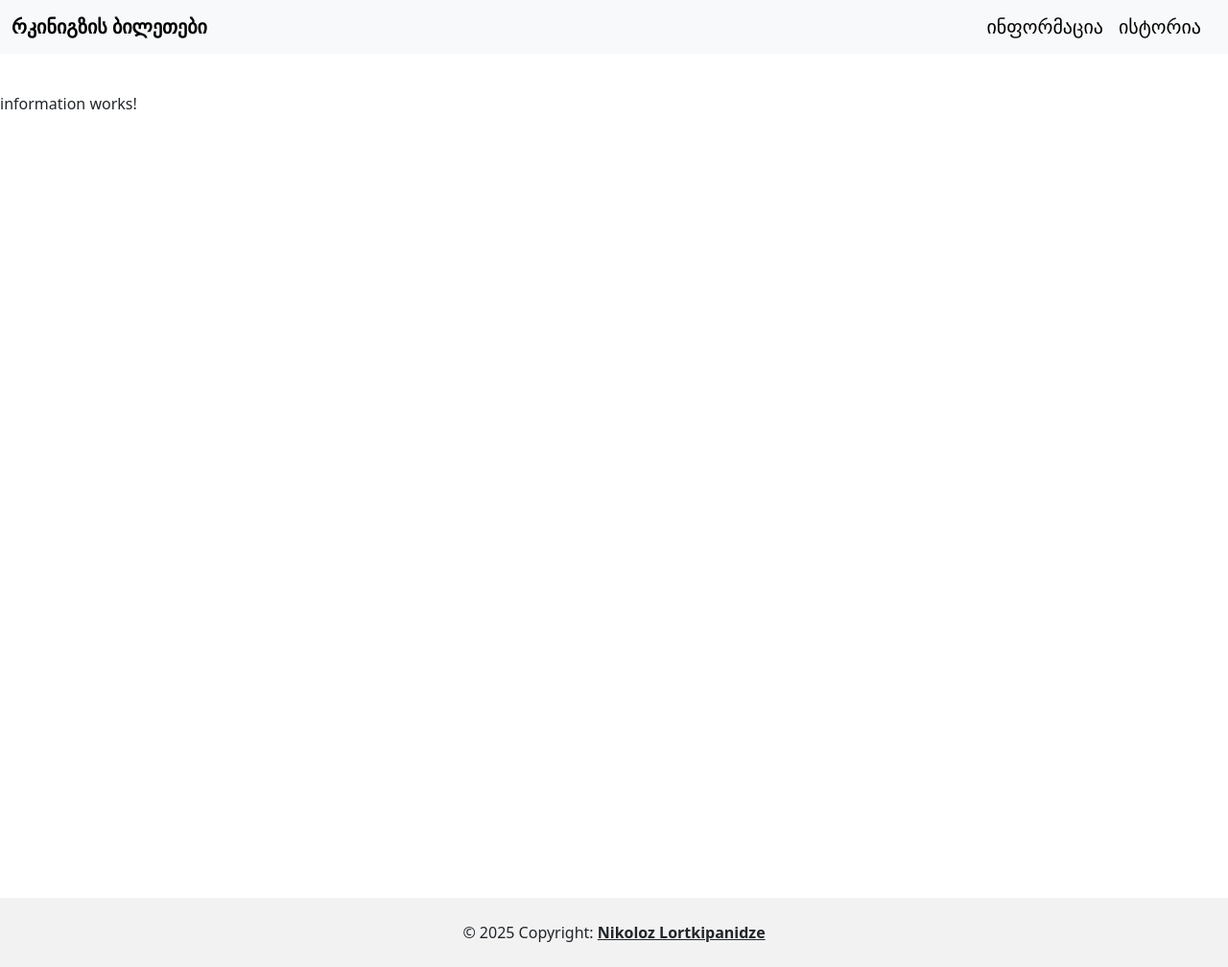
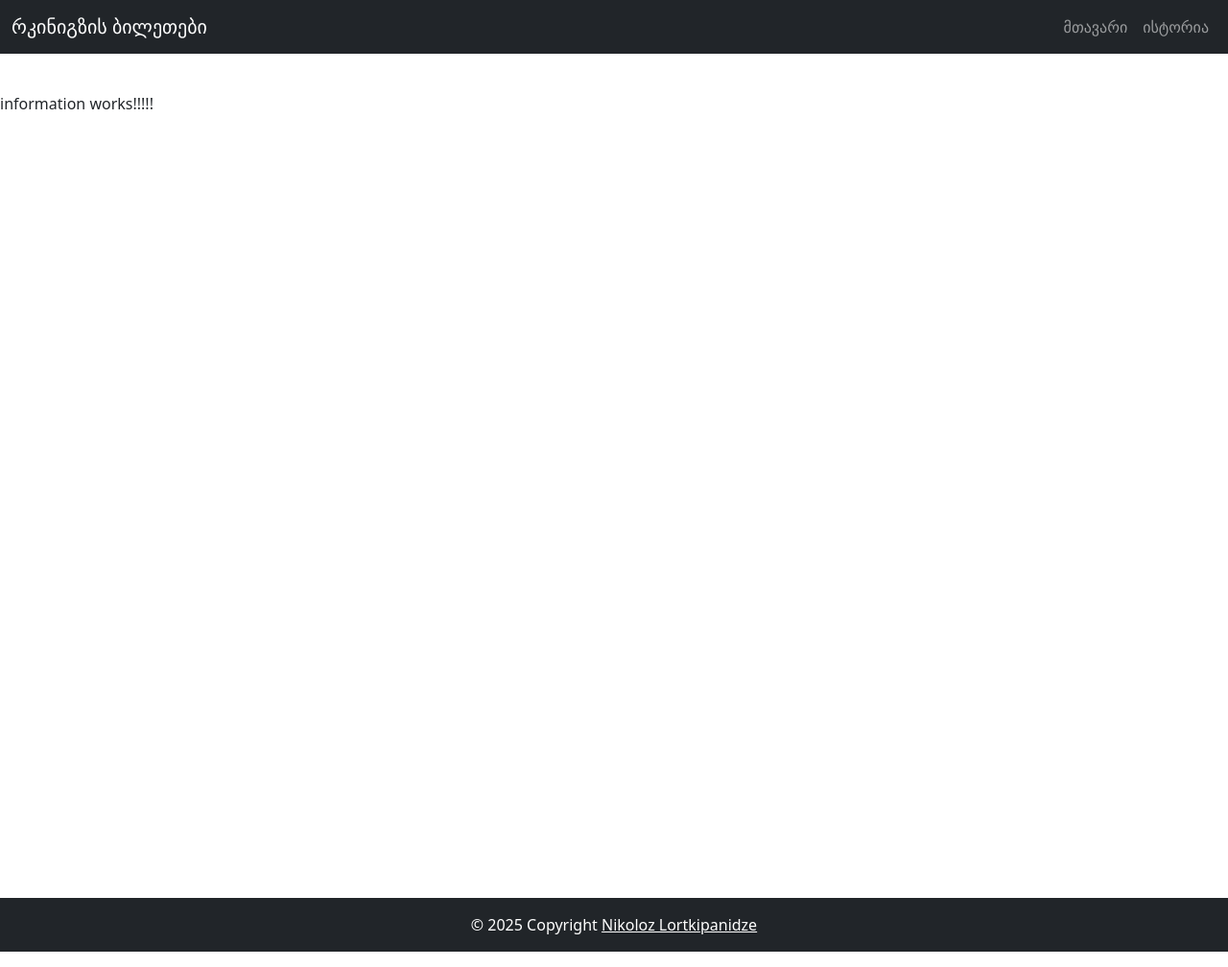
Before and after one commit to lortkipa/railway, an Angular app in the folder project/: page /information in a window 1280 px wide. Shown: the whole page at 96% size. Built offline with nearby package versions, Linux system fonts and the light colour scheme.

Commit message:
improvments in navigation

```diff
--- a/project/src/app/footer/footer.component.html
+++ b/project/src/app/footer/footer.component.html
@@ -1,4 +1,9 @@
-<div class="text-center p-4" style="background-color: rgba(0, 0, 0, 0.05);">
-  © 2025 Copyright:
-  <a class="text-reset fw-bold" href="#">{{author}}</a>
-</div>
+<!-- <div class="text-center p-4" style="background-color: rgba(0, 0, 0, 0.05);"> -->
+<!--   © 2025 Copyright: -->
+<!--   <a class="text-reset fw-bold" href="#">{{author}}</a> -->
+<!-- </div> -->
+<footer class="bg-dark text-center text-white py-3 mt-auto">
+  <div class="container">
+    <p class="mb-0">&copy; 2025 Copyright <a href="" fw-bold class="text-reset">{{author}}</a></p>
+  </div>
+</footer>
--- a/project/src/app/header/header.component.html
+++ b/project/src/app/header/header.component.html
@@ -1,15 +1,38 @@
-<nav class="navbar bg-body-tertiary">
+<nav class="navbar navbar-expand-lg navbar-dark bg-dark">
   <div class="container-fluid">
-    <a class="navbar-brand fw-bold" href="#">
-      {{app}}
-    </a>
-    <div>
-      <a class="navbar-brand"
-         routerLink="/information"
-         >ინფორმაცია</a>
-      <a class="navbar-brand"
-         routerLink="/history"
-         >ისტორია</a>
+    <a class="navbar-brand" href="#">{{app}}</a>
+    <button
+        class="navbar-toggler"
+        type="button"
+        data-bs-toggle="collapse"
+        data-bs-target="#navbarNav"
+        aria-controls="navbarNav"
+        aria-expanded="false"
+        aria-label="Toggle navigation"
+        >
+        <span class="navbar-toggler-icon"></span>
+    </button>
+
+    <div class="collapse navbar-collapse" id="navbarNav">
+      <ul class="navbar-nav ms-auto">
+        <li class="nav-item">
+          <a
+              class="nav-link"
+              routerLink="/home"
+              routerLinkActive="active"
+              [routerLinkActiveOptions]="{ exact: true }"
+              >მთავარი</a>
+        </li>
+        <li class="nav-item">
+          <a
+              class="nav-link"
+              routerLink="/history"
+              routerLinkActive="active"
+              >ისტორია</a>
+        </li>
+        <li class="nav-item">
+      </ul>
     </div>
+
   </div>
 </nav>
--- a/project/src/app/header/header.component.ts
+++ b/project/src/app/header/header.component.ts
@@ -1,10 +1,10 @@
 import { Component } from '@angular/core';
-import {RouterLink} from '@angular/router';
+import {RouterLink, RouterModule} from '@angular/router';
 
 @Component({
   selector: 'app-header',
   standalone: true,
-  imports: [RouterLink],
+  imports: [RouterLink, RouterModule],
   templateUrl: './header.component.html',
   styleUrl: './header.component.scss'
 })
--- a/project/src/app/information/information.component.html
+++ b/project/src/app/information/information.component.html
@@ -1 +1 @@
-<p>information works!</p>
+<p>information works!!!!!</p>
```
